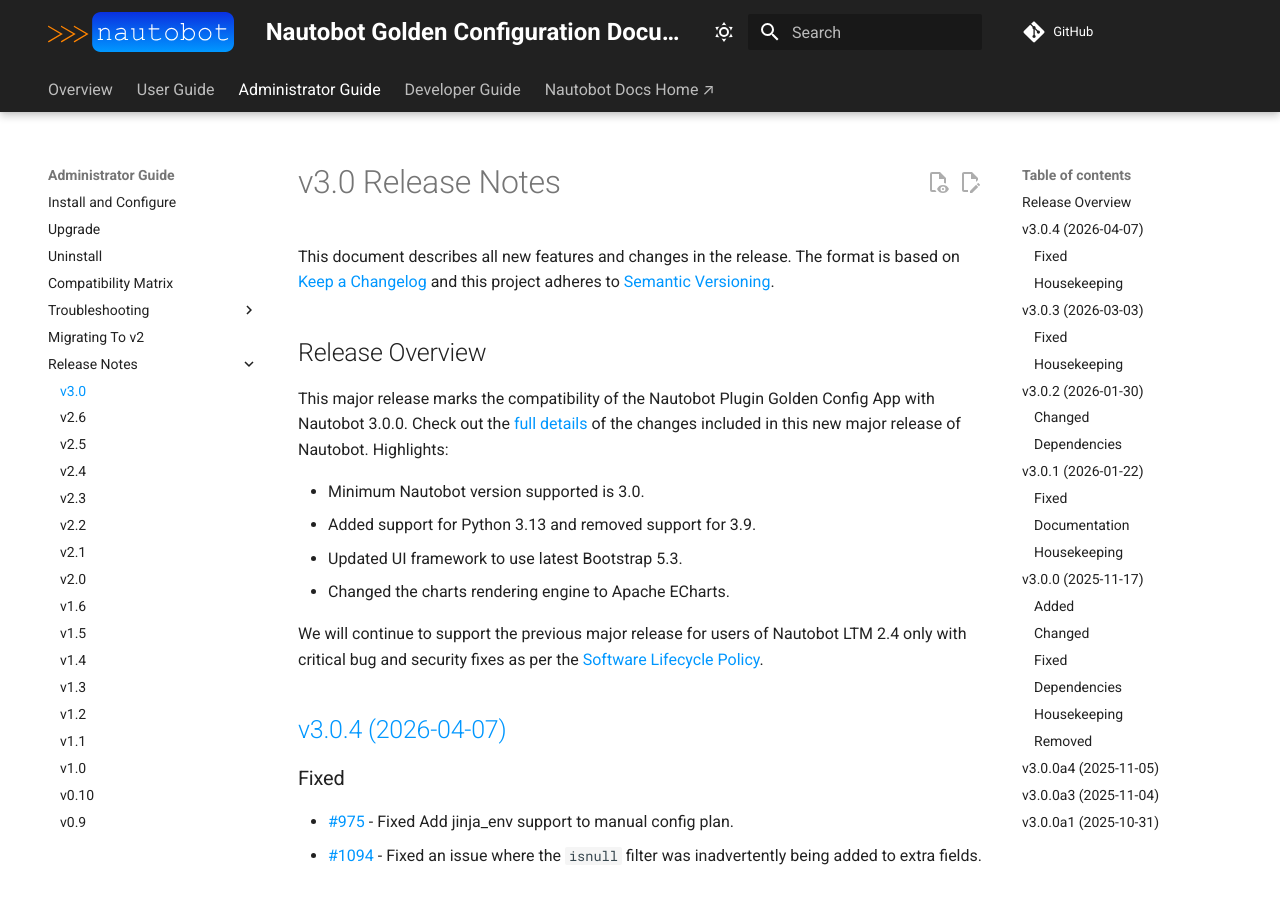
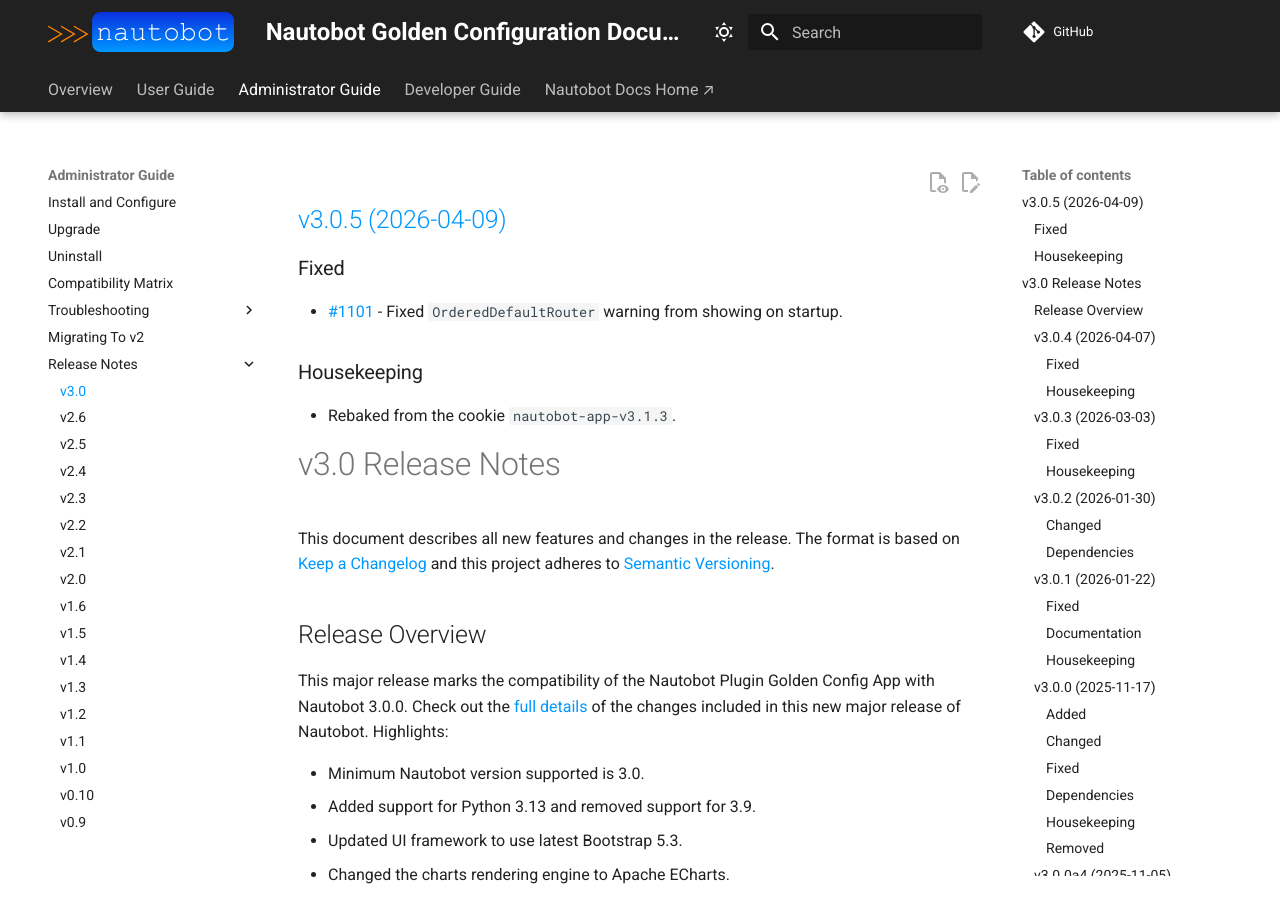
Before and after one commit to nautobot/nautobot-app-golden-config, an MkDocs documentation site: the page built from docs/admin/release_notes/version_3.0.md, in a window 1280 px wide and 900 px high. Built offline with MkDocs 1.6.1 and Material for MkDocs 9.7.7, drawn with Linux system fonts in a browser that asks for light colours; comment, search, counter and statistics services are not loaded.

Commit message:
prepare release v3.0.5

```diff
--- a/docs/admin/release_notes/version_3.0.md
+++ b/docs/admin/release_notes/version_3.0.md
@@ -1,3 +1,14 @@
+
+## [v3.0.5 (2026-04-09)](https://github.com/nautobot/nautobot-app-golden-config/releases/tag/v3.0.5)
+
+### Fixed
+
+- [#1101](https://github.com/nautobot/nautobot-app-golden-config/issues/1101) - Fixed `OrderedDefaultRouter` warning from showing on startup.
+
+### Housekeeping
+
+- Rebaked from the cookie `nautobot-app-v3.1.3`.
+
 # v3.0 Release Notes
 
 This document describes all new features and changes in the release. The format is based on [Keep a Changelog](https://keepachangelog.com/en/1.0.0/) and this project adheres to [Semantic Versioning](https://semver.org/spec/v2.0.0.html).
--- a/pyproject.toml
+++ b/pyproject.toml
@@ -1,6 +1,6 @@
 [tool.poetry]
 name = "nautobot-golden-config"
-version = "3.0.5a0"
+version = "3.0.5"
 description = "An app for configuration on nautobot"
 authors = ["Network to Code, LLC <opensource@networktocode.com>"]
 license = "Apache-2.0"
```
Also changed, not shown: 3 other files.
